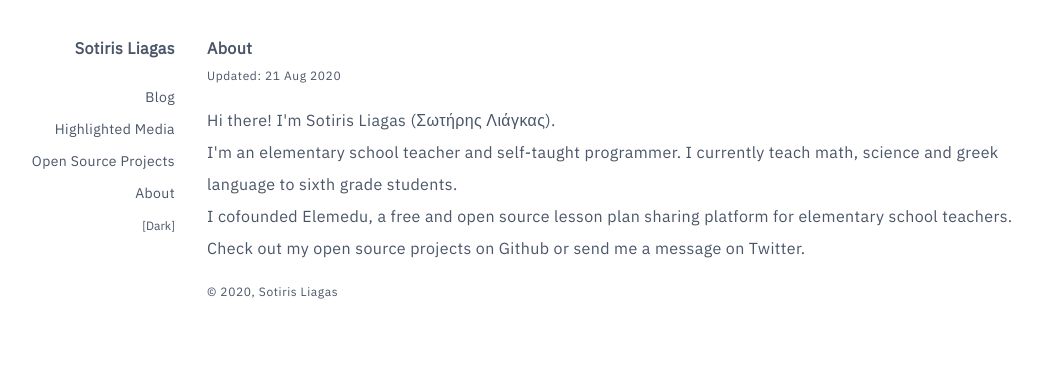
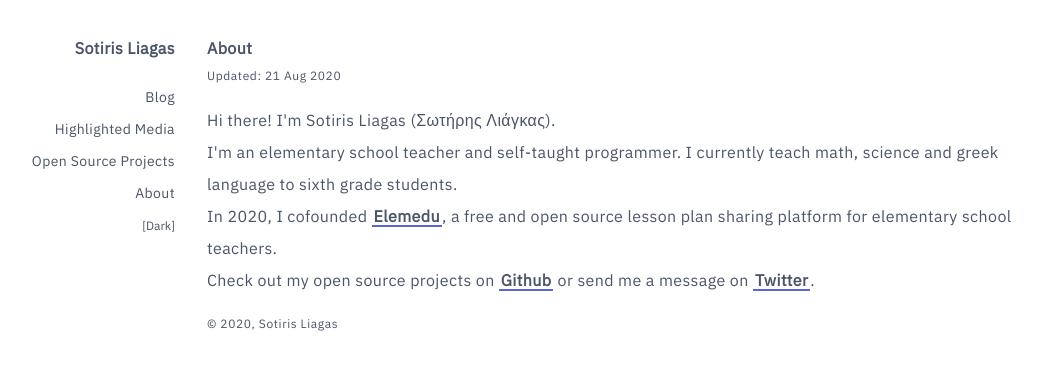
Before and after one commit to liagason/A-Jekyll-Blog, a Jekyll site: the page built from about/index.html, in a window 1280 px wide. Shown: the top 370 px of the page, without its empty margins (161-1202 px from the left). Built offline with Jekyll 4.4.1, drawn with Linux system fonts in a browser that asks for light colours.

Commit message:
Update index.html

```diff
--- a/about/index.html
+++ b/about/index.html
@@ -7,5 +7,5 @@ title: About - Sotiris Liagas - Σωτήρης Λιάγκας
 <p class="text-xs tracking-wider mb-4">Updated: 21 Aug 2020</p>
 <p>Hi there! I'm Sotiris Liagas (Σωτήρης Λιάγκας).</p>
 <p>I'm an elementary school teacher and self-taught programmer. I currently teach math, science and greek language to sixth grade students.</p>
-<p>I cofounded Elemedu, a free and open source lesson plan sharing platform for elementary school teachers.</p>
-<p class="mb-4">Check out my open source projects on Github or send me a message on Twitter.</p>
+<p>In 2020, I cofounded <a href="https://elemedu.com">Elemedu</a>, a free and open source lesson plan sharing platform for elementary school teachers.</p>
+<p class="mb-4">Check out my open source projects on <a href="https://github.com/liagason">Github</a> or send me a message on <a href="https://twitter.com/liagason">Twitter</a>.</p>
```
